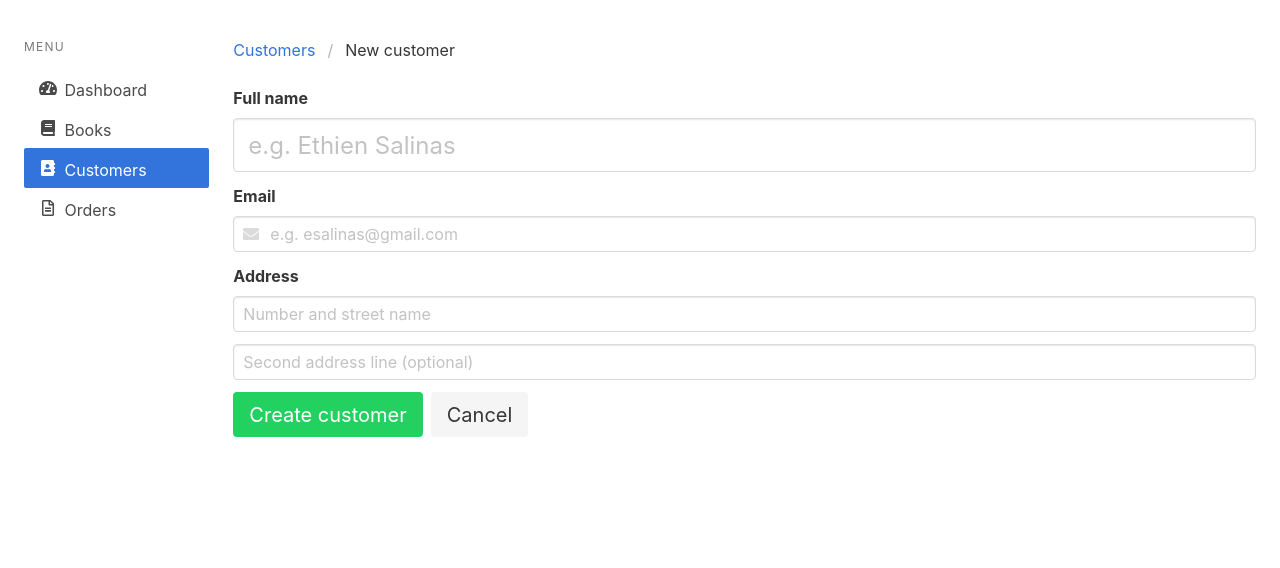
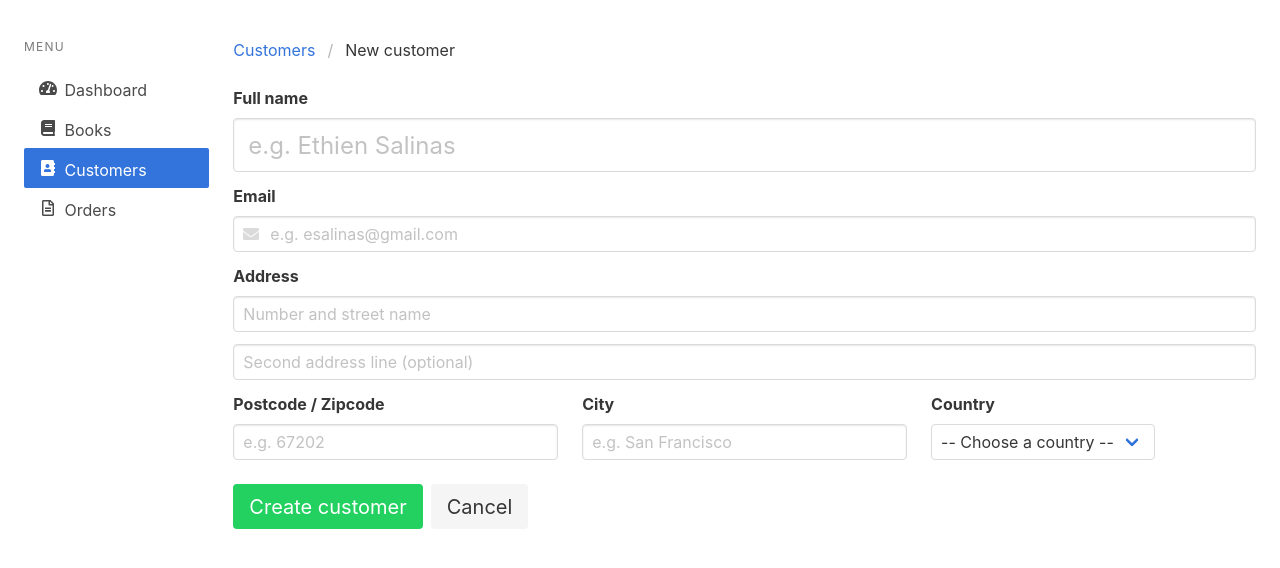
Before and after one commit to ethien-salinas/interfaces-with-bulma, a website: page src/new-customer.html in a window 1280 px wide. Shown: the part 62-630 px from the top of the page. Drawn offline with nearby package versions, Linux system fonts and the light colour scheme.

Commit message:
[ADD] controls to zipcode, city and country

```diff
--- a/src/new-customer.html
+++ b/src/new-customer.html
@@ -141,6 +141,33 @@
                 <input class="input" type="text" placeholder="Second address line (optional)">
               </div>
             </div>
+            <div class="columns is-multiline">
+              <div class="column is-12-tablet is-6-tablet is-4-desktop">
+                <label class="label">Postcode / Zipcode</label>
+                <div class="control">
+                  <input class="input" type="text" placeholder="e.g. 67202" required>
+                </div>
+              </div>
+              <div class="column is-12-tablet is-6-tablet is-4-desktop">
+                <label class="label">City</label>
+                <div class="control">
+                  <input class="input" type="text" placeholder="e.g. San Francisco" required>
+                </div>
+              </div>
+              <div class="column is-12-tablet is-6-tablet is-4-desktop">
+                <label class="label">Country</label>
+                <div class="control">
+                  <div class="select">
+                    <select>
+                      <option>-- Choose a country --</option>
+                      <option>Canada</option>
+                      <option>United Kingdom</option>
+                      <option>United States</option>
+                    </select>
+                  </div>
+                </div>
+              </div>
+            </div>
             <div class="field">
               <div class="buttons">
                 <button class="button is-medium is-success">Create customer</button>
```
